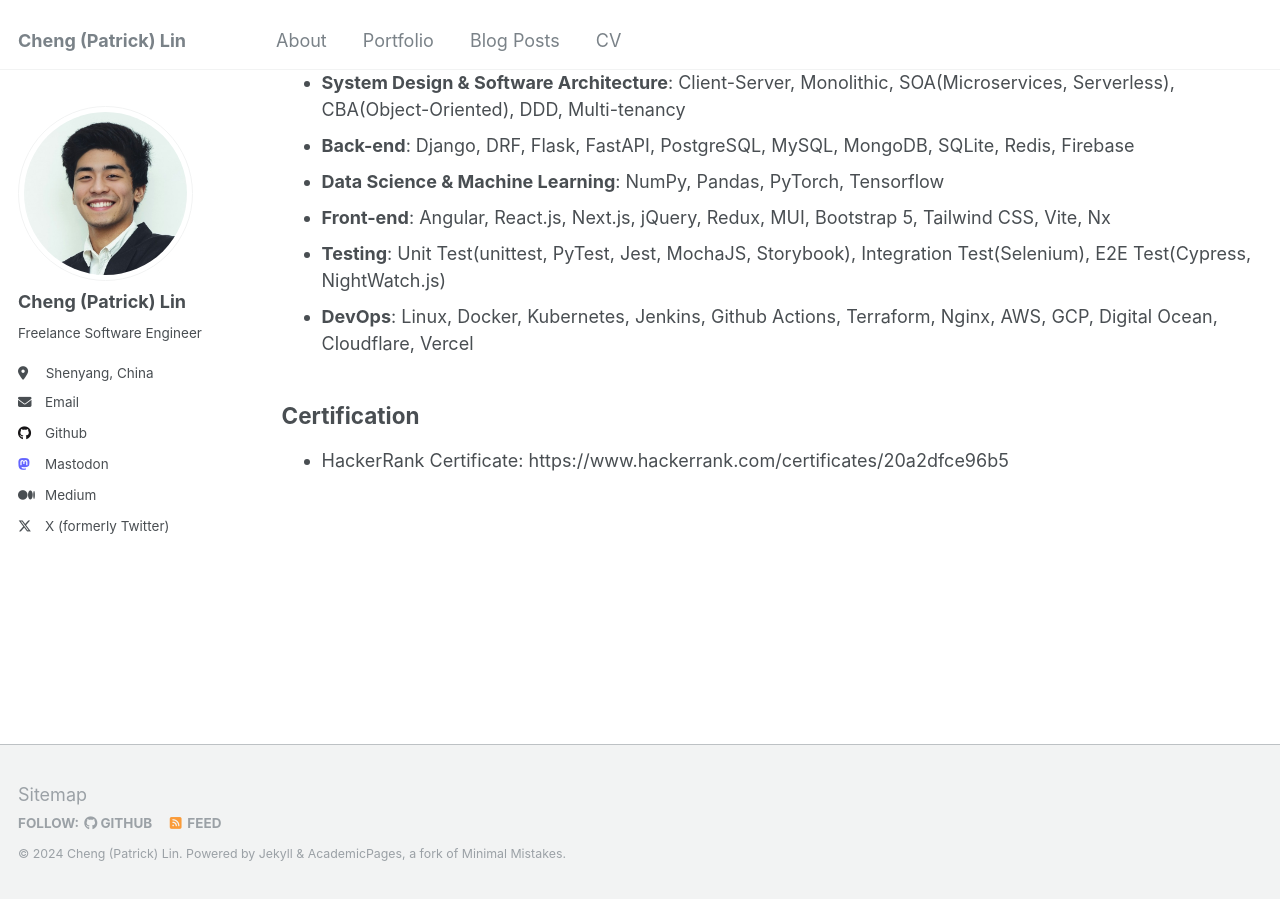
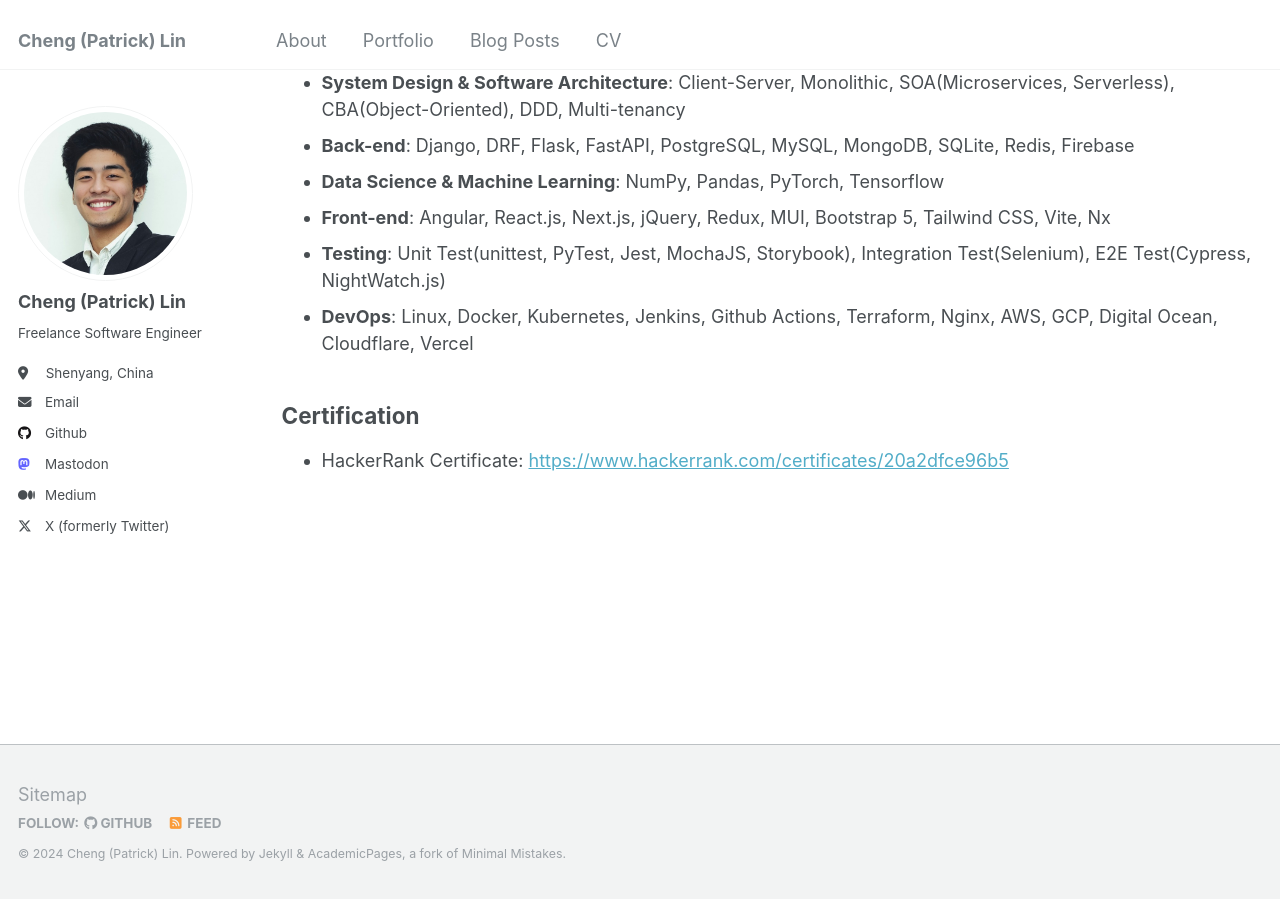
Before and after one commit to temunel/temunel.github.io, a Jekyll site: the page built from _pages/cv.md, in a window 1280 px wide and 900 px high, scrolled down 605 px. Built offline with Jekyll 4.4.1, drawn with Linux system fonts in a browser that asks for light colours.

Commit message:
updated certification

```diff
--- a/_pages/cv.md
+++ b/_pages/cv.md
@@ -36,4 +36,4 @@ Skills
 
 Certification
 ------
-* HackerRank Certificate: https://www.hackerrank.com/certificates/20a2dfce96b5
+* HackerRank Certificate: <https://www.hackerrank.com/certificates/20a2dfce96b5>
```
